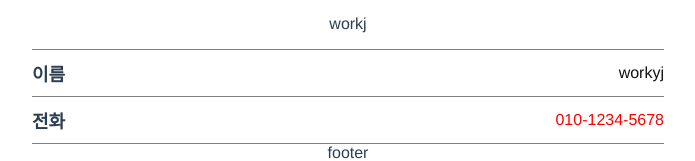
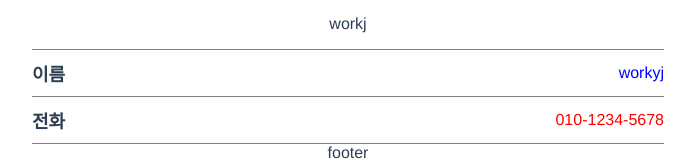
Before and after one commit to yunjaa/testvue, a Vue app: page / in a window 1280 px wide. Shown: the part 314-475 px from the top of the page, without its empty margins (292-987 px from the left). Built offline with nearby package versions, Linux system fonts and the light colour scheme.

Commit message:
컴포넌트 테스트

```diff
--- a/src/components/HelloWorld.vue
+++ b/src/components/HelloWorld.vue
@@ -1,16 +1,16 @@
 <template>
   <div class="hello">
-    <cmTitle :type="1" :heading="heading" />
-      <p v-if="use">{{ name }}</p>
+    <cmTitle :type="1" :heading="myInfo.heading" />
+    <p v-if="use">{{ name }}</p>
 
     <ul class="group-test">
       <li>
         <cmTitle :type="2" heading="이름" />
-        <cmText :type="primary" :txt="txt" />
+        <cmText :type="1" :txt="myInfo.txt" />
       </li>
       <li>
         <cmTitle :type="2" heading="전화" />
-        <cmText :type="2" :txt="tel" />
+        <cmText :type="2" :txt="myInfo.tel" />
       </li>
     </ul>
 
@@ -32,9 +32,11 @@ export default {
   },
   data () {
     return {
-      heading: 'Hello, World!',
-      txt: 'workyj',
-      tel: '010-1234-5678'
+      myInfo: {
+        heading: 'Hello, World!',
+        txt: 'workyj',
+        tel: '010-1234-5678'
+      }
     }
   }
 }
--- a/src/components/text/cmText.vue
+++ b/src/components/text/cmText.vue
@@ -1,16 +1,20 @@
 <template>
-  <p class="basic" :class="txtClass">{{ txt }}</p>
+  <p class="basic" :class="getType(type)">{{ txt }}</p>
 </template>
 <script>
 export default {
   name: 'cmText',
   props: {
     txt: String,
-    type: String
+    type: Number
+  },
+  methods: {
+    getType() {
+      return 'basic-'+this.type;
+    }
   },
   data () {
     return {
-      txtClass:'basic-'+this.type
     };
   }
 }
@@ -26,6 +30,7 @@ p {
     &-1{
       color: $txt-primary;
     }
+    &-secondary,
     &-2{
       color: $txt-secondary;
     }
--- a/src/components/text/cmTitle.vue
+++ b/src/components/text/cmTitle.vue
@@ -1,9 +1,6 @@
 <template>
   <div>
-    <h2 v-if="type === 1" :class="titleClass">{{ heading }}</h2>
-    <h3 v-if="type === 2" :class="titleClass">{{ heading }}</h3>
-    <h4 v-if="type === 3" :class="titleClass">{{ heading }}</h4>
-    <h5 v-if="type === 4" :class="titleClass">{{ heading }}</h5>
+    <h2 class="head" :class="getType(type)">{{ heading }}</h2>
   </div>
 </template>
 <script>
@@ -13,9 +10,13 @@ export default {
     heading: String,
     type: Number
   },
+  methods: {
+    getType() {
+      return 'head-'+this.type;
+    }
+  },
   data () {
     return {
-      titleClass:'head head-'+this.type
     };
   }
 }
```
